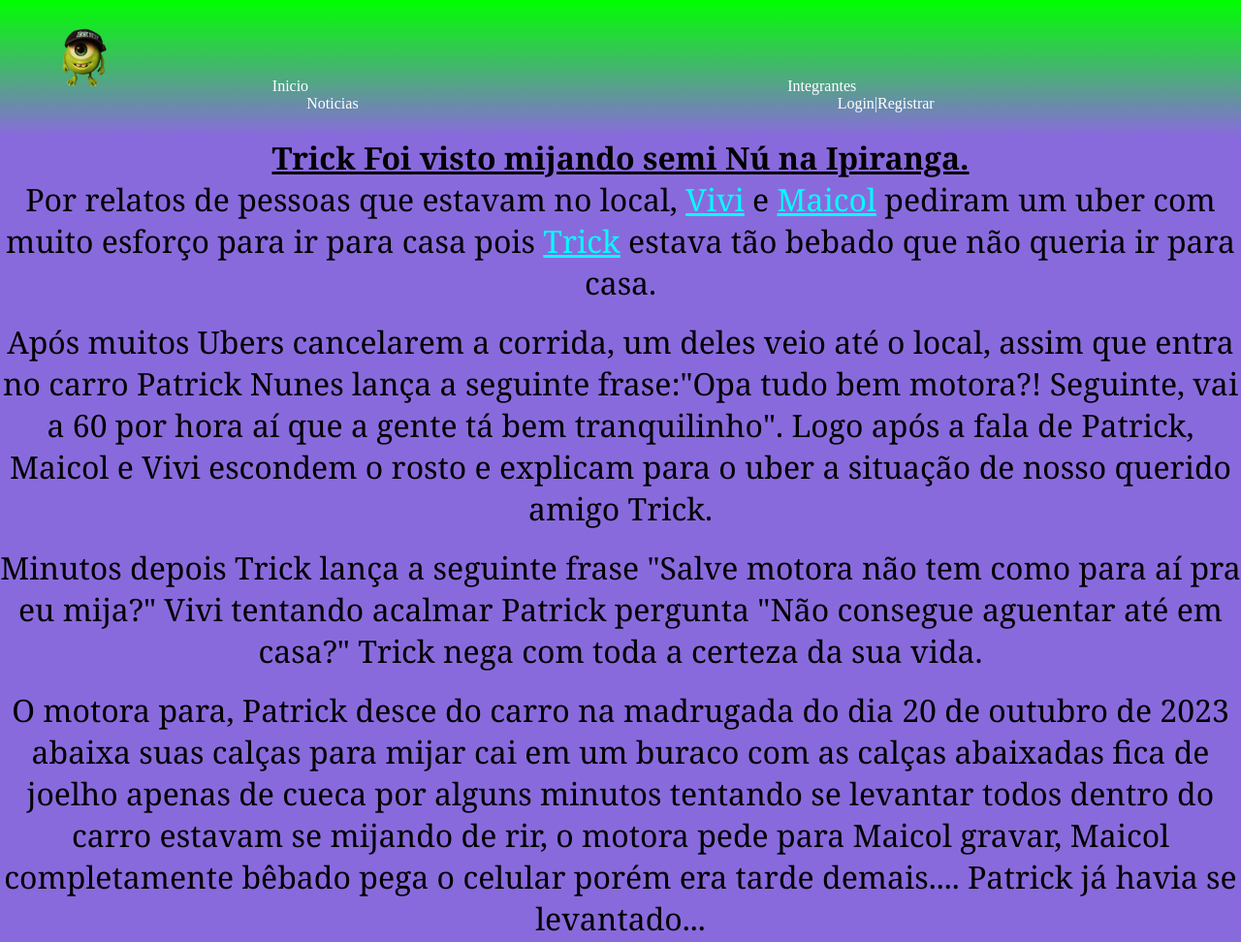
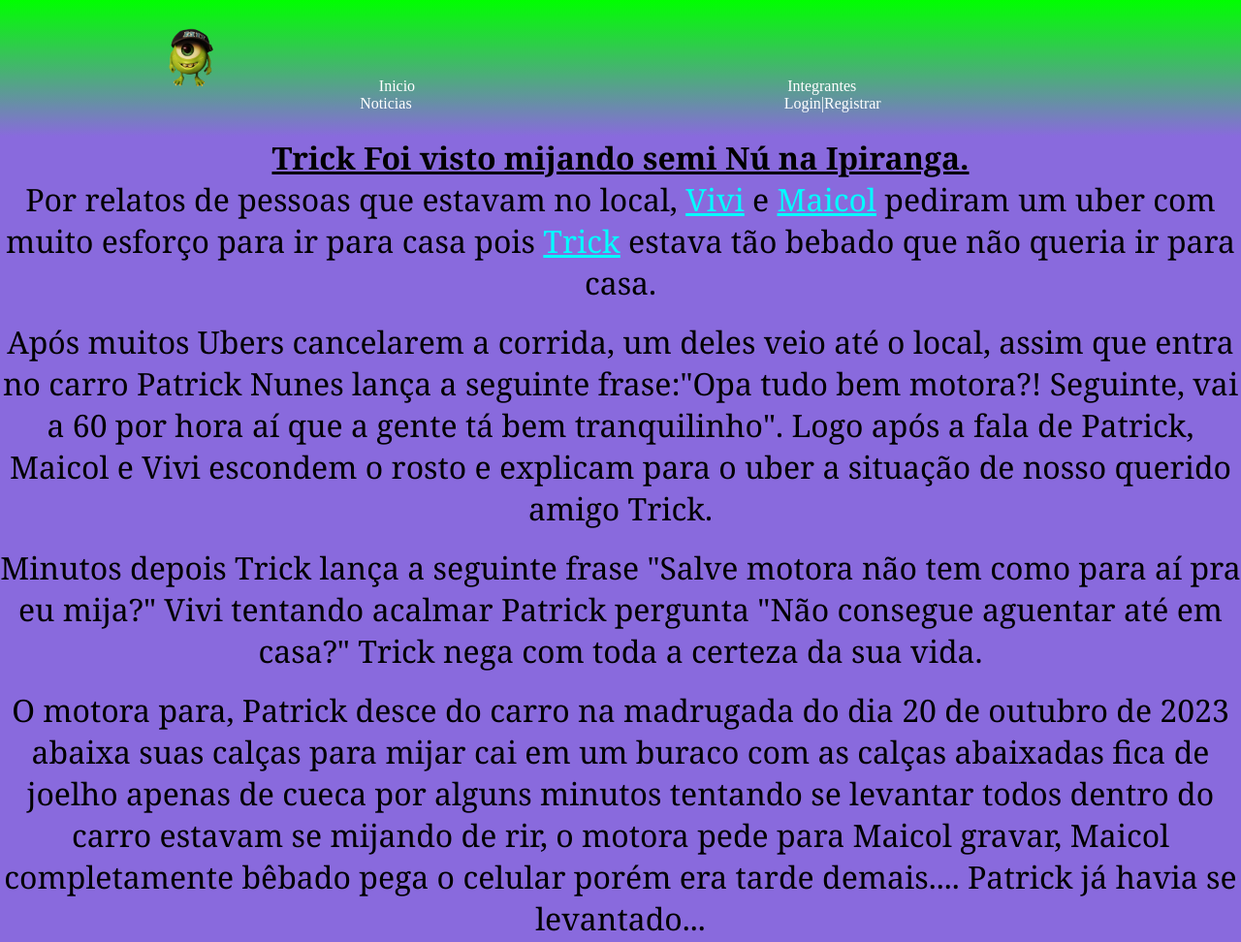
Before and after one commit to Maicolpqsim/vivieusguri, a plain HTML site: page Noticia trick.html in a window 1280 px wide. Shown: the top 972 px of the page at 97% size. Drawn offline with Linux system fonts and the light colour scheme.

Commit message:
commit correcao noticia trick
Correção do css da noticia do trick

```diff
--- a/noticia trick.css
+++ b/noticia trick.css
@@ -13,7 +13,7 @@
 
 #menu li {
     display: inline-block;
-    margin-right: 250px;
+    margin-right: 140px;
 }
 
 #menu li a {
```
